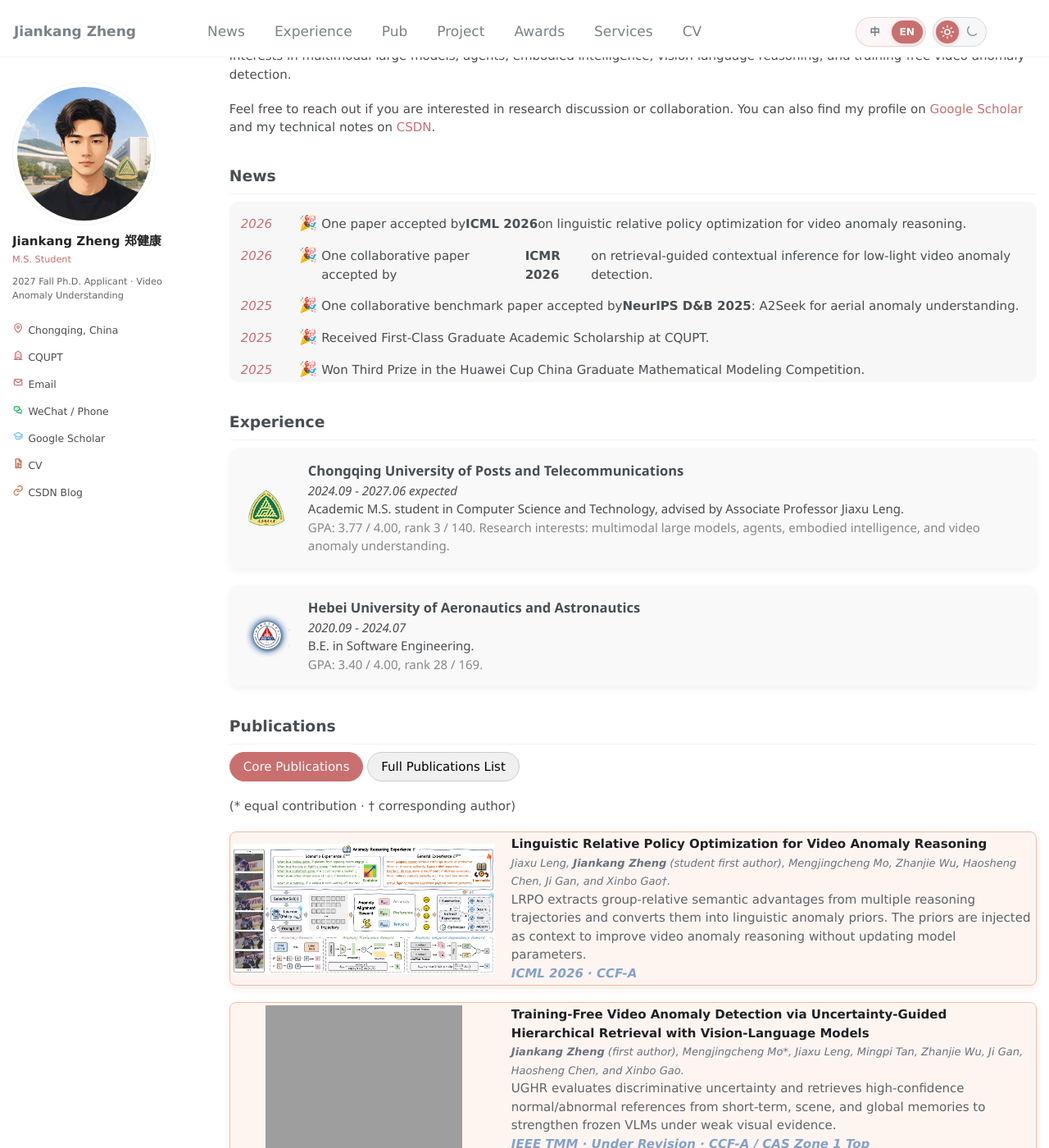
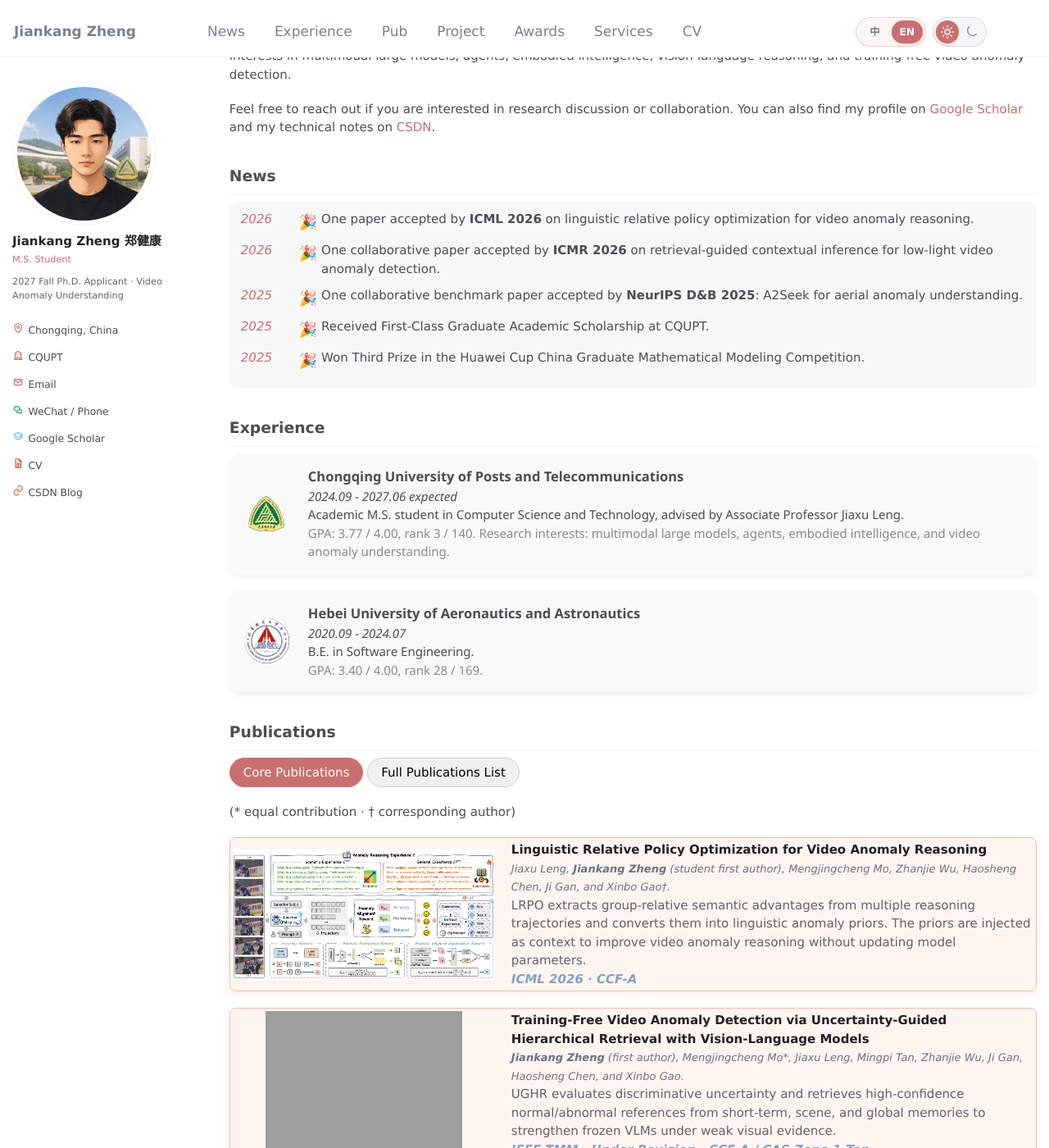
Before and after one commit to lemonzjk/lemonzjk.github.io, a Jekyll site: the page built from _pages/about.md, in a window 1280 px wide and 1400 px high, scrolled down 191 px. Shown: the whole window at 82% size. Built offline with Jekyll 4.4.1, drawn with Linux system fonts in a browser that asks for light colours; some web fonts are replaced; some of the changed text lies outside the part shown; grey boxes are pictures that could not be loaded.

Commit message:
Fix news layout and simplify patents

```diff
--- a/_config.yml
+++ b/_config.yml
@@ -6,6 +6,7 @@ description              : &description "Academic homepage of Jiankang Zheng, M.
 url                      : "https://lemonzjk.github.io"
 baseurl                  : ""
 repository               : "lemonzjk/lemonzjk.github.io"
+asset_version            : "20260702-news"
 
 author:
   avatar           : "/assets/avatar-ai-selected.png"
--- a/_includes/head.html
+++ b/_includes/head.html
@@ -22,12 +22,13 @@
 </script>
 
 <!-- For all browsers -->
-<link rel="stylesheet" href="{{ base_path }}/assets/css/main.css">
+{% assign asset_version = site.asset_version | default: "1" %}
+<link rel="stylesheet" href="{{ base_path }}/assets/css/main.css?v={{ asset_version }}">
 {% if page.stylesheets %}
   {% for stylesheet in page.stylesheets %}
-    <link rel="stylesheet" href="{{ stylesheet | prepend: base_path }}">
+    <link rel="stylesheet" href="{{ stylesheet | prepend: base_path }}?v={{ asset_version }}">
   {% endfor %}
 {% endif %}
-<link rel="stylesheet" href="{{ base_path }}/assets/css/theme-toggle.css">
+<link rel="stylesheet" href="{{ base_path }}/assets/css/theme-toggle.css?v={{ asset_version }}">
 
 <meta http-equiv="cleartype" content="on">
--- a/_pages/about.md
+++ b/_pages/about.md
@@ -21,11 +21,11 @@ Feel free to reach out if you are interested in research discussion or collabora
 <h2 id="news">News</h2>
 <div class="news-box">
   <ul class="news-list">
-    <li><span class="news-date"><em>2026</em></span><span class="news-emoji" aria-hidden="true">🎉</span> One paper accepted by <strong>ICML 2026</strong> on linguistic relative policy optimization for video anomaly reasoning.</li>
-    <li><span class="news-date"><em>2026</em></span><span class="news-emoji" aria-hidden="true">🎉</span> One collaborative paper accepted by <strong>ICMR 2026</strong> on retrieval-guided contextual inference for low-light video anomaly detection.</li>
-    <li><span class="news-date"><em>2025</em></span><span class="news-emoji" aria-hidden="true">🎉</span> One collaborative benchmark paper accepted by <strong>NeurIPS D&amp;B 2025</strong>: A2Seek for aerial anomaly understanding.</li>
-    <li><span class="news-date"><em>2025</em></span><span class="news-emoji" aria-hidden="true">🎉</span> Received First-Class Graduate Academic Scholarship at CQUPT.</li>
-    <li><span class="news-date"><em>2025</em></span><span class="news-emoji" aria-hidden="true">🎉</span> Won Third Prize in the Huawei Cup China Graduate Mathematical Modeling Competition.</li>
+    <li><span class="news-date"><em>2026</em></span><span class="news-emoji" aria-hidden="true">🎉</span><span class="news-text">One paper accepted by <strong>ICML 2026</strong> on linguistic relative policy optimization for video anomaly reasoning.</span></li>
+    <li><span class="news-date"><em>2026</em></span><span class="news-emoji" aria-hidden="true">🎉</span><span class="news-text">One collaborative paper accepted by <strong>ICMR 2026</strong> on retrieval-guided contextual inference for low-light video anomaly detection.</span></li>
+    <li><span class="news-date"><em>2025</em></span><span class="news-emoji" aria-hidden="true">🎉</span><span class="news-text">One collaborative benchmark paper accepted by <strong>NeurIPS D&amp;B 2025</strong>: A2Seek for aerial anomaly understanding.</span></li>
+    <li><span class="news-date"><em>2025</em></span><span class="news-emoji" aria-hidden="true">🎉</span><span class="news-text">Received First-Class Graduate Academic Scholarship at CQUPT.</span></li>
+    <li><span class="news-date"><em>2025</em></span><span class="news-emoji" aria-hidden="true">🎉</span><span class="news-text">Won Third Prize in the Huawei Cup China Graduate Mathematical Modeling Competition.</span></li>
   </ul>
 </div>
 
@@ -169,31 +169,9 @@ Feel free to reach out if you are interested in research discussion or collabora
 </div>
 
 <h2 id="patents">Patents</h2>
-<div class="project-card" data-category="project">
-  <div style="display: flex; align-items: center;">
-    <div class="pub-media-rotator" data-interval="4000" style="position: relative; width: 320px; height: 180px; margin-right: 20px; border-radius: 8px; overflow: hidden; flex: 0 0 auto;">
-      <img src="images/ughr.png" alt="Patent illustration" style="width: 320px; height: 180px; object-fit: contain; display: block; margin: 0 auto;">
-    </div>
-    <div>
-      <strong>Uncertainty-Guided Hierarchical Retrieval for Sanitation Video Garbage Detection</strong><br>
-      <i style="font-size: 13px;">Jiaxu Leng, Jiankang Zheng, Mengjingcheng Mo, Shuang Li, and Xinbo Gao.</i><br>
-      <b><i style="color:#83a1c7;">Accepted · 2025.12.04</i></b>
-    </div>
-  </div>
-</div>
 
-<div class="project-card" data-category="project">
-  <div style="display: flex; align-items: center;">
-    <div class="pub-media-rotator" data-interval="4000" style="position: relative; width: 320px; height: 180px; margin-right: 20px; border-radius: 8px; overflow: hidden; flex: 0 0 auto;">
-      <img src="images/a2seek.png" alt="Drone anomaly patent illustration" style="width: 320px; height: 180px; object-fit: contain; display: block; margin: 0 auto;">
-    </div>
-    <div>
-      <strong>Multimodal UAV Video Anomaly Detection and Decision Method for Sanitation Tasks</strong><br>
-      <i style="font-size: 13px;">Jiaxu Leng, Xinyang Tong, Mengjingcheng Mo, Jiankang Zheng, and Xinbo Gao.</i><br>
-      <b><i style="color:#83a1c7;">Accepted · 2025.11.03</i></b>
-    </div>
-  </div>
-</div>
+- *2025.12.04*, Uncertainty-Guided Hierarchical Retrieval for Sanitation Video Garbage Detection, accepted. Jiaxu Leng, Jiankang Zheng, Mengjingcheng Mo, Shuang Li, and Xinbo Gao.
+- *2025.11.03*, Multimodal UAV Video Anomaly Detection and Decision Method for Sanitation Tasks, accepted. Jiaxu Leng, Xinyang Tong, Mengjingcheng Mo, Jiankang Zheng, and Xinbo Gao.
 
 <h2 id="awards">Awards</h2>
 - *2025*, First-Class Graduate Academic Scholarship, Chongqing University of Posts and Telecommunications.
--- a/assets/css/home.css
+++ b/assets/css/home.css
@@ -17,8 +17,7 @@
 
       /* ===== News Scroll Box ===== */
     .news-box {
-      max-height: 220px;
-      overflow-y: auto;
+      overflow: visible;
       padding: 10px 14px;
       background: #f7f7f7;
       border-radius: 10px;
@@ -32,8 +31,10 @@
     }
 
     .news-list li {
-      align-items: baseline;
-      display: flex;
+      align-items: start;
+      display: grid;
+      grid-template-columns: 62px 1.35em minmax(0, 1fr);
+      column-gap: 8px;
       margin-bottom: 10px;
       line-height: 1.5;
     }
@@ -41,20 +42,22 @@
     .news-emoji {
       align-items: center;
       display: inline-flex;
-      flex: 0 0 auto;
       font-size: 1rem;
       height: 1.5em;
       justify-content: center;
-      margin: 2px 4px 0 0;
+      margin-top: 1px;
       width: 1.35em;
     }
 
     .news-date {
       display: inline-block;
-      flex: 0 0 auto;
-      min-width: 70px;
       font-weight: 400;
       color: #ca6f6f;
+    }
+
+    .news-text {
+      display: block;
+      min-width: 0;
     }
 
     .experience-card {
```
Also changed, not shown: _pages/about-zh.md (+7 -29 lines), images/a2seek.png (deleted), images/hbuas-mark.png, images/ughr.png (deleted), 1 other file.
